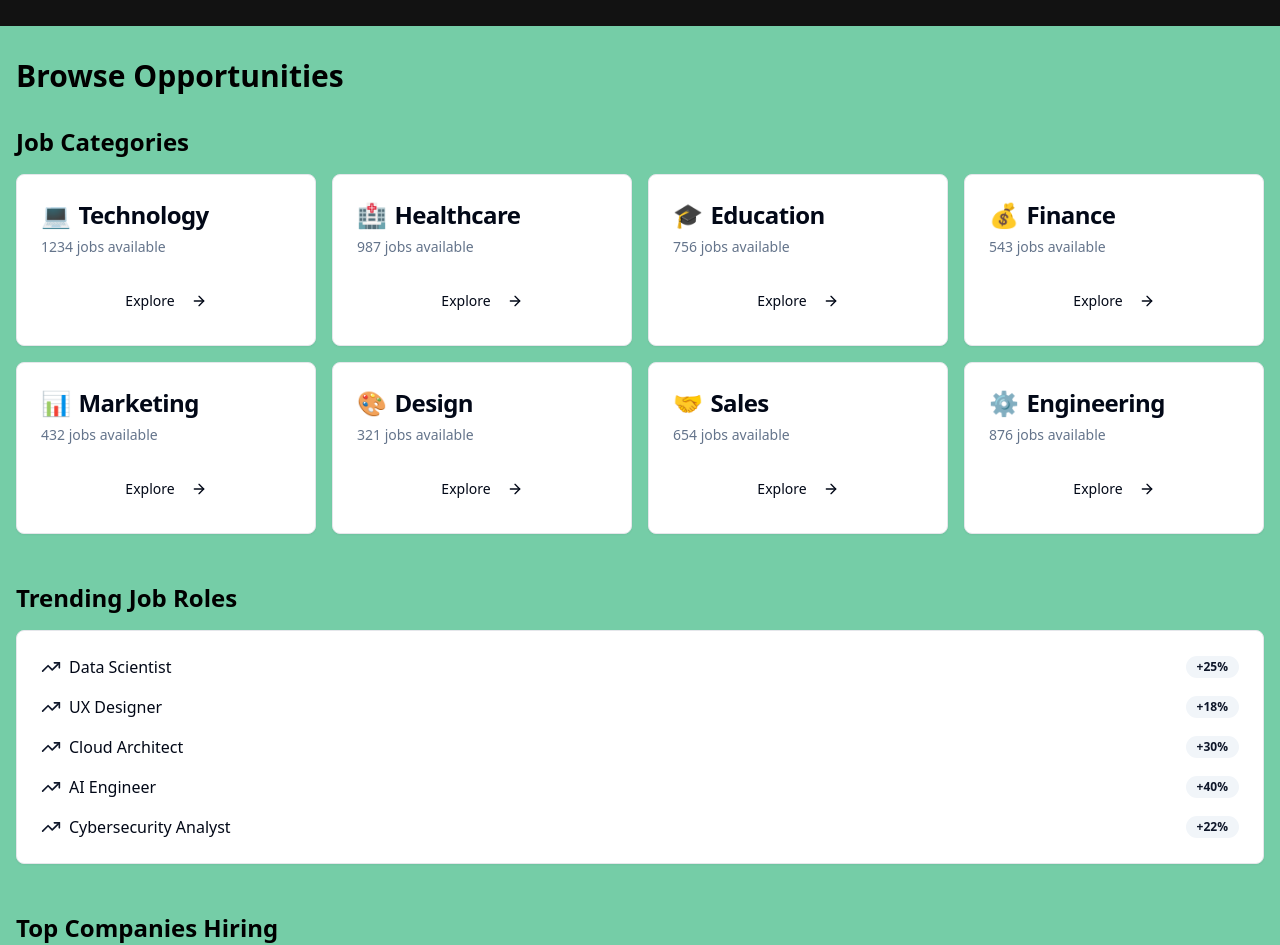
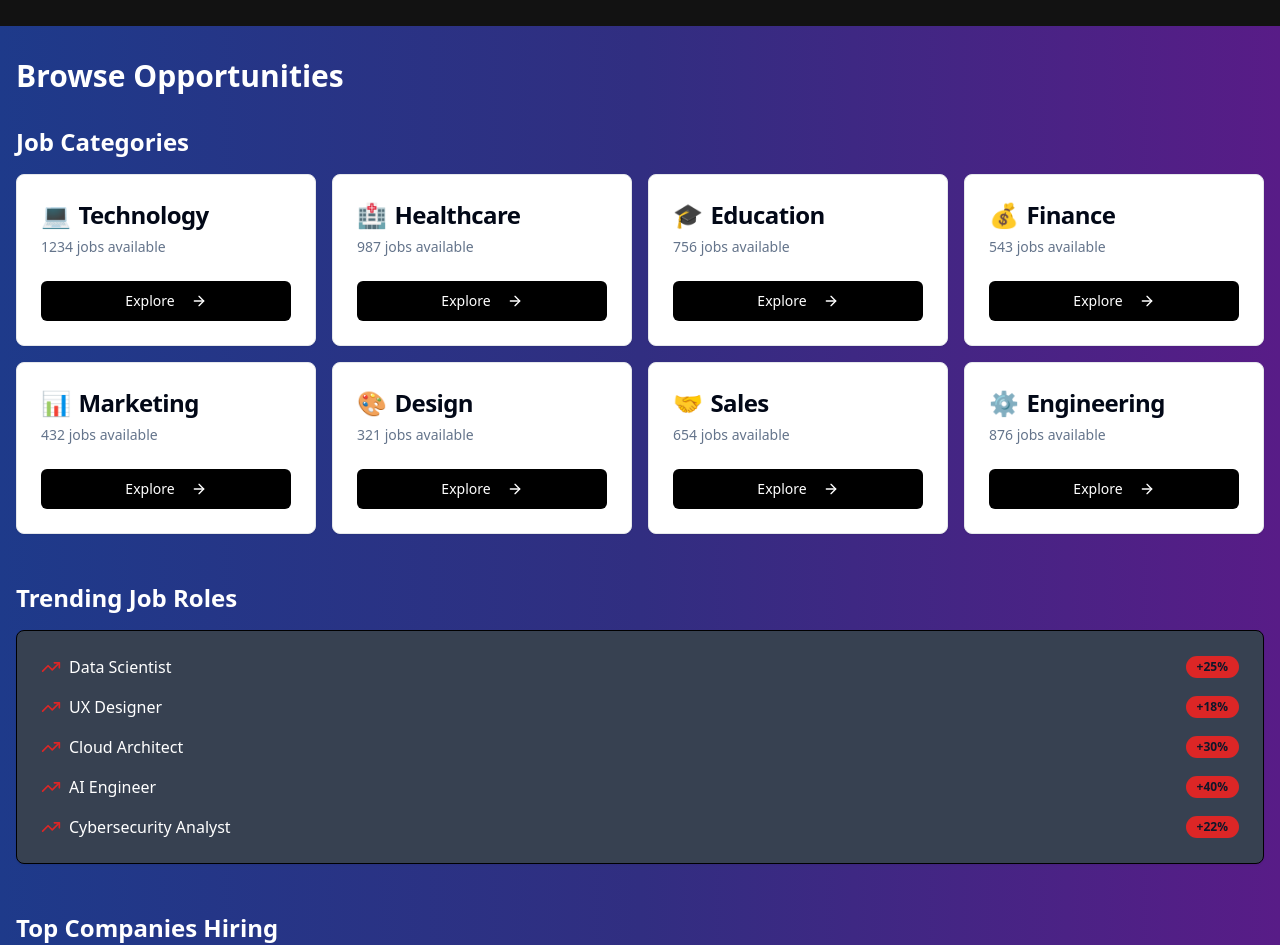
Before and after one commit to karmakarswaraj/NextStep, a React app in the folder Frontend/: page /browse in a window 1280 px wide. Shown: the part 70-1015 px from the top of the page. Built offline with nearby package versions, Linux system fonts and the light colour scheme; the HTML template or start-up script is replaced by a standard one.

Commit message:
Ui changes done

```diff
--- a/Frontend/src/components/HeroSection.jsx
+++ b/Frontend/src/components/HeroSection.jsx
@@ -11,7 +11,7 @@ function HeroSection() {
         // Implement search logic here
     };
     return (
-        <section className="py-20 bg-[#161616] text-primary-foreground">
+        <section className="py-20 bg-gradient-to-r from-blue-900 via-indigo-900 to-purple-900 text-primary-foreground">
             <div className="container mx-auto text-center">
                 <h1 className="mb-4 text-4xl font-bold">Find Your Dream Job with Next<span className="text-red-600">Step</span></h1>
                 <p className="mb-8 text-xl">Connect with top employers and take the next step in your career</p>
--- a/Frontend/src/components/JobCategories.jsx
+++ b/Frontend/src/components/JobCategories.jsx
@@ -15,9 +15,9 @@ function JobCategories() {
     ]
     return (
         <>
-            <section className="py-16">
+            <section className="py-16 bg-gray-900">
                 <div className="container mx-auto">
-                    <h2 className="mb-8 text-3xl font-bold text-center">Explore Job Categories</h2>
+                    <h2 className="mb-8 text-3xl font-bold text-center text-white">Explore Job Categories</h2>
                     <div className="grid grid-cols-2 gap-4 md:grid-cols-3 lg:grid-cols-4">
                         {jobCategory.map((category) => (
                             <Button key={category} variant="outline" className="py-8 text-lg text-center text-white border border-gray-300 rounded-lg shadow-md bg-primary">
@@ -27,7 +27,7 @@ function JobCategories() {
                     </div>
                 </div>
             </section>
-            <section className="py-16 bg-[#161616] text-primary-foreground">
+            <section className="py-16 bg-gradient-to-r from-blue-900 via-indigo-900 to-purple-900 text-primary-foreground">
                 <div className="container mx-auto text-center">
                     <h2 className="mb-4 text-3xl font-bold">Ready to Take the Next<span className="text-red-600">Step</span>?</h2>
                     <p className="mb-8 text-xl">
--- a/Frontend/src/components/KeyFeature.jsx
+++ b/Frontend/src/components/KeyFeature.jsx
@@ -2,9 +2,9 @@ import React from 'react'
 import { TrendingUp, Users, Zap } from "lucide-react";
 function KeyFeature() {
     return (
-        <section className="py-16 text-secondary-foreground">
+        <section className="py-16 bg-gray-950 text-secondary-foreground">
             <div className="container mx-auto ">
-                <h2 className="mb-12 text-3xl font-bold text-center">Why Choose NextStep</h2>
+                <h2 className="mb-12 text-3xl font-bold text-center text-white">Why Choose NextStep</h2>
                 <div className="grid grid-cols-1 gap-8 md:grid-cols-3 ">
                     <div className="p-6 text-center border border-gray-300 rounded-lg shadow-md bg-secondary">
                         <Zap className="w-12 h-12 mx-auto mb-4" />
--- a/Frontend/src/components/pages/Home.jsx
+++ b/Frontend/src/components/pages/Home.jsx
@@ -8,7 +8,7 @@ import JobCategories from "../JobCategories";
 
 export default function HomePage() {
     return (
-        <div className="min-h-screen bg-[#75cda7]">
+        <div className="min-h-screen">
             <Navbar />
             <HeroSection />
             <FeaturedJob />
--- a/Frontend/src/components/pages/browse.jsx
+++ b/Frontend/src/components/pages/browse.jsx
@@ -35,15 +35,15 @@ const topCompanies = [
 
 export default function BrowsePage() {
     return (
-        <div className="min-h-screen bg-[#75cda7]">
+        <div className="min-h-screen bg-gradient-to-r from-blue-900 via-indigo-900 to-purple-900">
             <Navbar />
 
             <div className="container px-4 py-8 mx-auto">
-                <h1 className="mb-8 text-3xl font-bold">Browse Opportunities</h1>
+                <h1 className="mb-8 text-3xl font-bold text-white">Browse Opportunities</h1>
 
                 {/* Job Categories */}
                 <section className="mb-12">
-                    <h2 className="mb-4 text-2xl font-semibold">Job Categories</h2>
+                    <h2 className="mb-4 text-2xl font-semibold text-white">Job Categories</h2>
                     <div className="grid grid-cols-2 gap-4 md:grid-cols-3 lg:grid-cols-4">
                         {jobCategories.map((category) => (
                             <Card key={category.name} className="transition-shadow hover:shadow-md">
@@ -55,7 +55,7 @@ export default function BrowsePage() {
                                     <CardDescription>{category.count} jobs available</CardDescription>
                                 </CardHeader>
                                 <CardFooter>
-                                    <Button variant="ghost" className="w-full">
+                                    <Button variant="ghost" className="w-full text-white bg-black hover:bg-red-600 ">
                                         Explore <ArrowRight className="w-4 h-4 ml-2" />
                                     </Button>
                                 </CardFooter>
@@ -66,17 +66,17 @@ export default function BrowsePage() {
 
                 {/* Trending Jobs */}
                 <section className="mb-12">
-                    <h2 className="mb-4 text-2xl font-semibold">Trending Job Roles</h2>
-                    <Card>
+                    <h2 className="mb-4 text-2xl font-semibold text-white">Trending Job Roles</h2>
+                    <Card className="text-white bg-gray-700 border border-black">
                         <CardContent className="p-6">
                             <ul className="space-y-4">
                                 {trendingJobs.map((job) => (
                                     <li key={job.title} className="flex items-center justify-between">
                                         <div className="flex items-center">
-                                            <TrendingUp className="w-5 h-5 mr-2 text-primary" />
+                                            <TrendingUp className="w-5 h-5 mr-2 text-red-600 " />
                                             <span>{job.title}</span>
                                         </div>
-                                        <Badge variant="secondary">{job.growth}</Badge>
+                                        <Badge variant="secondary" className={"bg-red-600"}>{job.growth}</Badge>
                                     </li>
                                 ))}
                             </ul>
@@ -86,7 +86,7 @@ export default function BrowsePage() {
 
                 {/* Top Companies */}
                 <section>
-                    <h2 className="mb-4 text-2xl font-semibold">Top Companies Hiring</h2>
+                    <h2 className="mb-4 text-2xl font-semibold text-white">Top Companies Hiring</h2>
                     <div className="grid grid-cols-1 gap-6 md:grid-cols-2 lg:grid-cols-3">
                         {topCompanies.map((company) => (
                             <Card key={company.name} className="transition-shadow hover:shadow-md">
@@ -107,7 +107,7 @@ export default function BrowsePage() {
                                     </div>
                                 </CardContent>
                                 <CardFooter>
-                                    <Button variant="outline" className="w-full">
+                                    <Button variant="outline" className="w-full text-white bg-black hover:bg-red-600">
                                         View Jobs
                                     </Button>
                                 </CardFooter>
```
Also changed, not shown: Frontend/src/components/FeaturedJob.jsx (+6 -6 lines), Frontend/src/components/pages/Jobs.jsx (+11 -10 lines).
